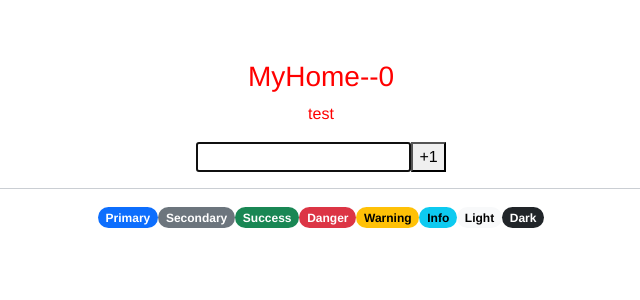
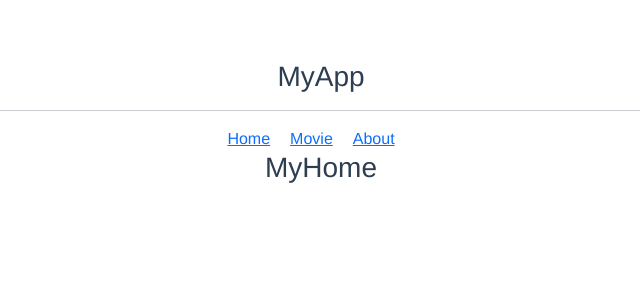
Before and after one commit to yuQ-7148/study_vue3.0, a Vue app: page / in a window 1280 px wide. Shown: the top 300 px of the page, without its empty margins (319-959 px from the left). Built offline with nearby package versions, Linux system fonts and the light colour scheme.

Commit message:
手动实现路由

```diff
--- /dev/null
+++ b/src/components/19.router/App.vue
@@ -0,0 +1,54 @@
+<template>
+    <div>
+        <h3>MyApp</h3>
+        <hr>
+
+        <a href="#/home">Home</a>
+        <a href="#/movie">Movie</a>
+        <a href="#/about">About</a>
+
+        <component :is="comName"></component>
+    </div>
+</template>
+
+<script>
+import MyHome from './MyHome.vue'
+import MyMovie from './MyMovie.vue'
+import MyAbout from './MyAbout.vue'
+
+export default {
+    name: 'MyApp',
+    data() {
+        return {
+            comName: 'MyHome'
+        }
+    },
+    components: {
+        MyHome,
+        MyMovie,
+        MyAbout
+    },
+    created() {
+        window.onhashchange = () => {
+            switch (location.hash) {
+                case '#/home':
+                    this.comName = 'MyHome'
+                    break
+                case '#/movie':
+                    this.comName = 'MyMovie'
+                    break
+                case '#/about':
+                    this.comName = 'MyAbout'
+                    break
+            }
+        }
+    }
+}
+</script>
+
+<style scoped>
+a {
+    display: inline-block;
+    margin-right: 20px;
+}
+</style>
--- /dev/null
+++ b/src/components/19.router/MyAbout.vue
@@ -0,0 +1,13 @@
+<template>
+    <div>
+       <h3>MyAbout</h3>
+    </div>
+</template>
+
+<script>
+export default {
+    name: 'MyAbout',
+}
+</script>
+
+<style scoped></style>
--- /dev/null
+++ b/src/components/19.router/MyHome.vue
@@ -0,0 +1,13 @@
+<template>
+    <div>
+       <h3>MyHome</h3>
+    </div>
+</template>
+
+<script>
+export default {
+    name: 'MyHome',
+}
+</script>
+
+<style scoped></style>
--- /dev/null
+++ b/src/components/19.router/MyMovie.vue
@@ -0,0 +1,13 @@
+<template>
+    <div>
+       <h3>MyMovie</h3>
+    </div>
+</template>
+
+<script>
+export default {
+    name: 'MyMovie',
+}
+</script>
+
+<style scoped></style>
--- a/src/main.js
+++ b/src/main.js
@@ -11,7 +11,7 @@ import { createApp } from 'vue'
 // import App from './components/13.network/App.vue'
 // import App from './components/14.ref/App.vue'
 // import App from './components/15.$nextTick/App.vue'
-import App from './components/18.directive/App.vue'
+import App from './components/19.router/App.vue'
 
 
 
```
